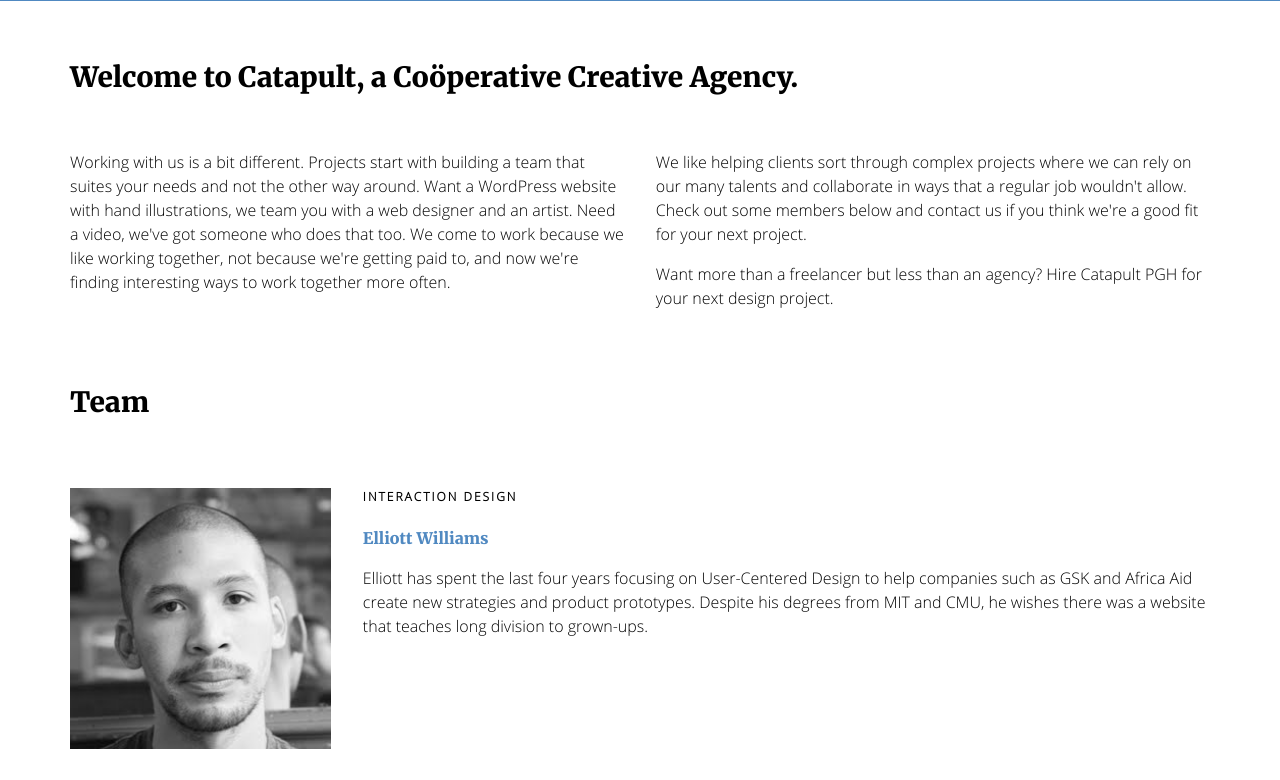
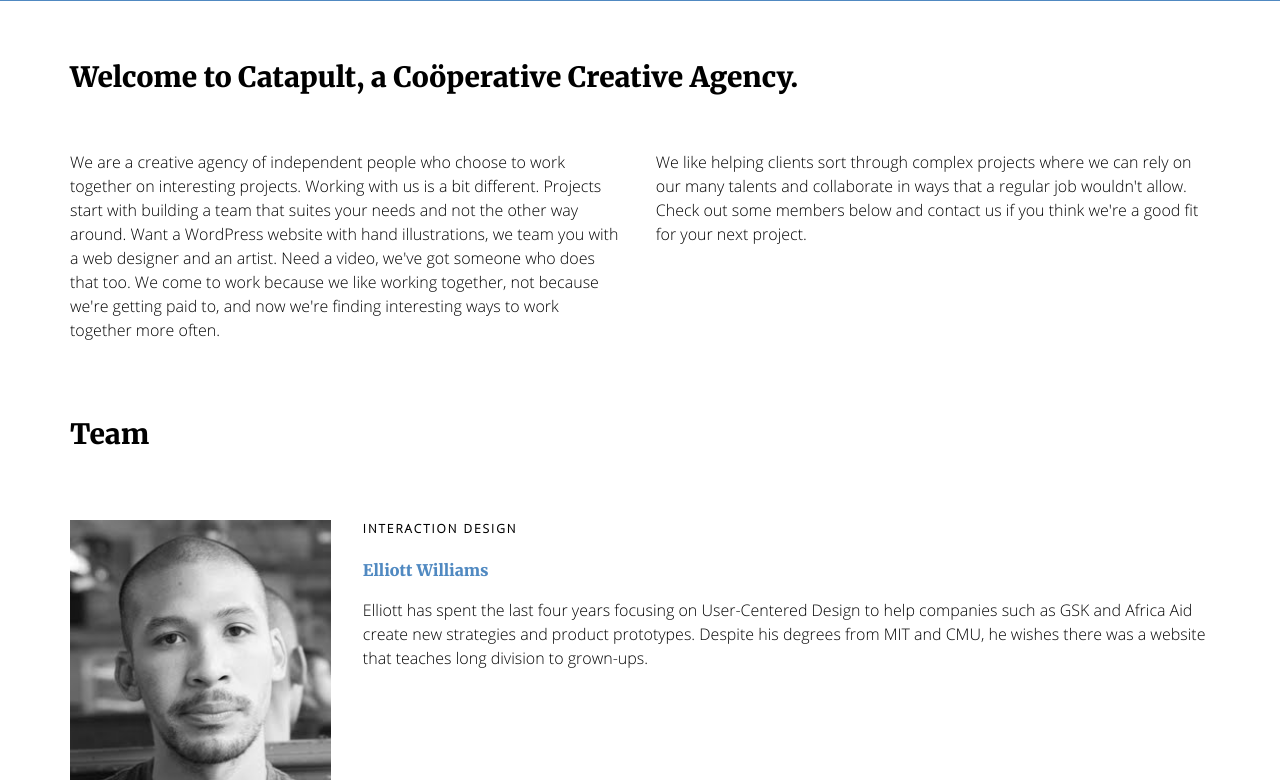
Before and after one commit to catapultpgh/catapultpgh-site, a PHP site: page /agency.php in a window 1280 px wide. Shown: the part 696-1476 px from the top of the page. Run offline with PHP 8.4, Linux system fonts and the light colour scheme; some libraries are stand-ins or nearby versions.

Commit message:
edited copy for agency page

```diff
--- a/agency.php
+++ b/agency.php
@@ -24,11 +24,10 @@
             <h2>Welcome to Catapult, a Coöperative Creative Agency.</h2>
 
             <div class="sixcol first">
-                <p>Working with us is a bit different. Projects start with building a team that suites your needs and not the other way around. Want a WordPress website with hand illustrations, we team you with a web designer and an artist. Need a video, we've got someone who does that too. We come to work because we like working together, not because we're getting paid to, and now we're finding interesting ways to work together more often.</p>
+                <p>We are a creative agency of independent people who choose to work together on interesting projects. Working with us is a bit different. Projects start with building a team that suites your needs and not the other way around. Want a WordPress website with hand illustrations, we team you with a web designer and an artist. Need a video, we've got someone who does that too. We come to work because we like working together, not because we're getting paid to, and now we're finding interesting ways to work together more often.</p>
             </div>
             <div class="sixcol last">
                 <p>We like helping clients sort through complex projects where we can rely on our many talents and collaborate in ways that a regular job wouldn't allow. Check out some members below and contact us if you think we're a good fit for your next project.</p>
-                <p>Want more than a freelancer but less than an agency? Hire Catapult PGH for your next design project.</p>
             </div>
 
         </div>
```
